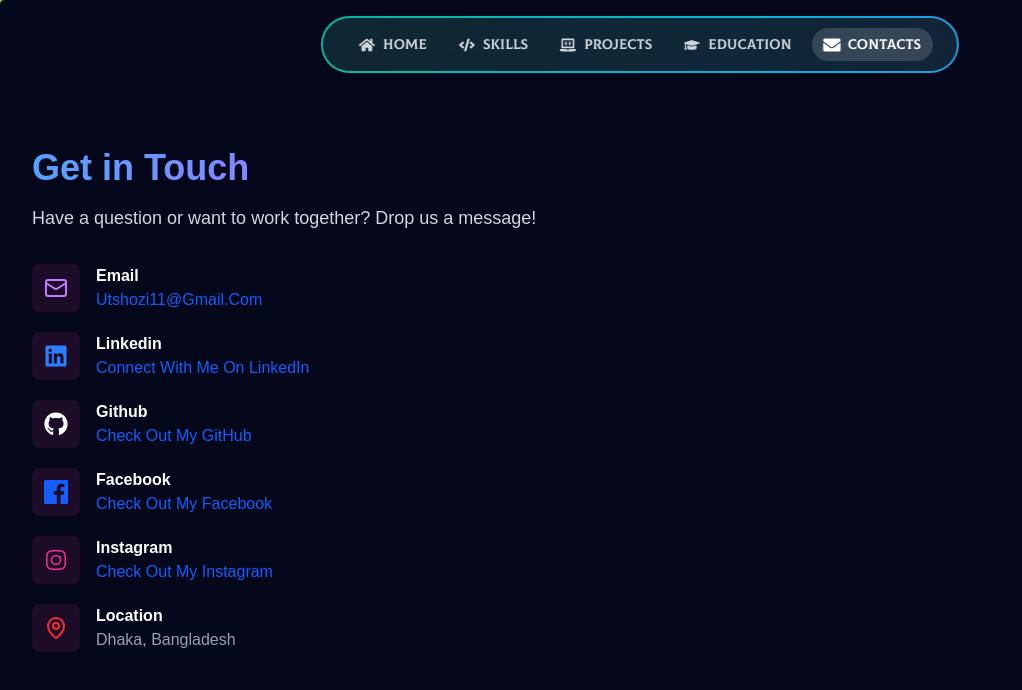
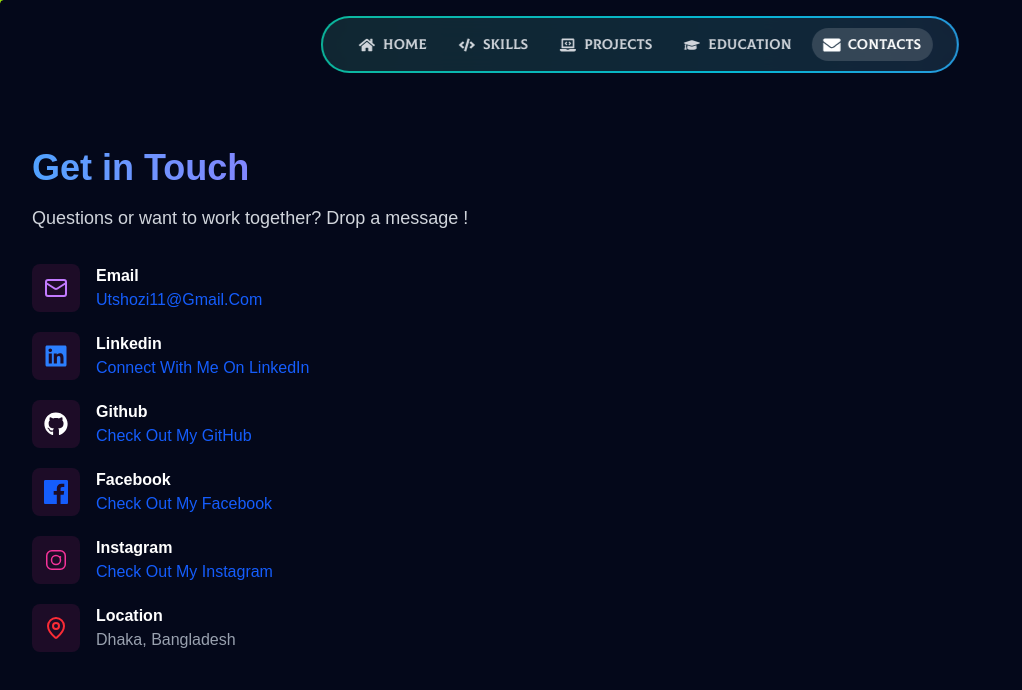
Before and after one commit to uzicodes/utsho-heaven-chowdhury, a Next.js app: page /contacts in a window 1280 px wide. Shown: the top 690 px of the page, without its empty margins (0-1022 px from the left). Built offline with nearby package versions, Linux system fonts and the light colour scheme.

Commit message:
text tweaks in contacts page

```diff
--- a/src/app/contacts/page.tsx
+++ b/src/app/contacts/page.tsx
@@ -75,7 +75,7 @@ export default function Contact() {
                     Get in Touch
                   </h2>
                   <p className="text-gray-300 text-lg">
-                    Have a question or want to work together? Drop us a message!
+                    Questions or want to work together? Drop a message !
                   </p>
                 </div>
                 <div className="space-y-5">
```
